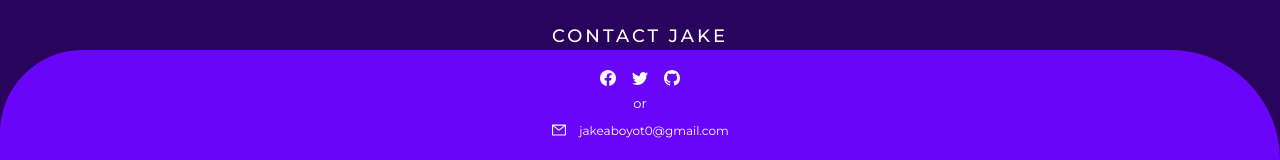
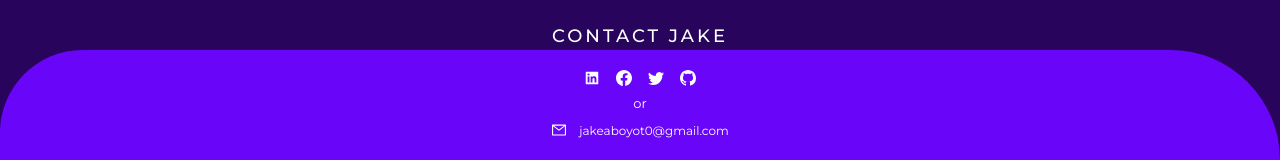
Before and after one commit to jakedsi/my_portfolio, a React (Create React App) app: page /contact in a window 1280 px wide. Shown: the part 893-1053 px from the top of the page. Built offline with nearby package versions, Linux system fonts and the light colour scheme.

Commit message:
add linkedin contact

```diff
--- a/src/components/Footer.js
+++ b/src/components/Footer.js
@@ -1,12 +1,13 @@
 import React from 'react'
 import {BsFacebook, BsTwitter, BsGithub} from 'react-icons/bs'
-import {AiOutlineMail} from 'react-icons/ai'
+import {AiOutlineMail, AiFillLinkedin} from 'react-icons/ai'
 export default function Footer() {
   return (
     <div className=' mt-[20vh]'>
       <h1 className='text-center text-white text-[18px] font-medium' style={{letterSpacing:"3px"}}>CONTACT JAKE</h1>
       <div className='h-auto w-screen bg-[#6905F9] rounded-tr-[12rem] rounded-tl-[9rem] flex flex-col justify-center items-center gap-2 py-5'>
         <div className='flex gap-4 text-white'>
+          <a href="https://www.linkedin.com/in/jake-aboyot-8b89b9189/" target="_blank" rel="noreferrer"><AiFillLinkedin fontSize="16px"/></a>
           <a href="https://www.facebook.com/jakedsi/" target="_blank" rel="noreferrer"><BsFacebook fontSize="16px"/></a>
           <a href="https://twitter.com/AboyotJake" target="_blank" rel="noreferrer"><BsTwitter fontSize="16px"/></a>
           <a href="https://github.com/jakedsi" target="_blank" rel="noreferrer"><BsGithub fontSize="16px"/></a>
```
